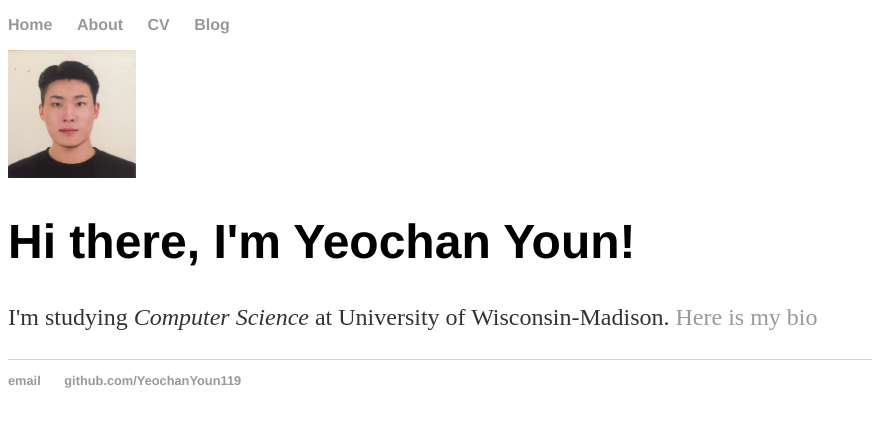
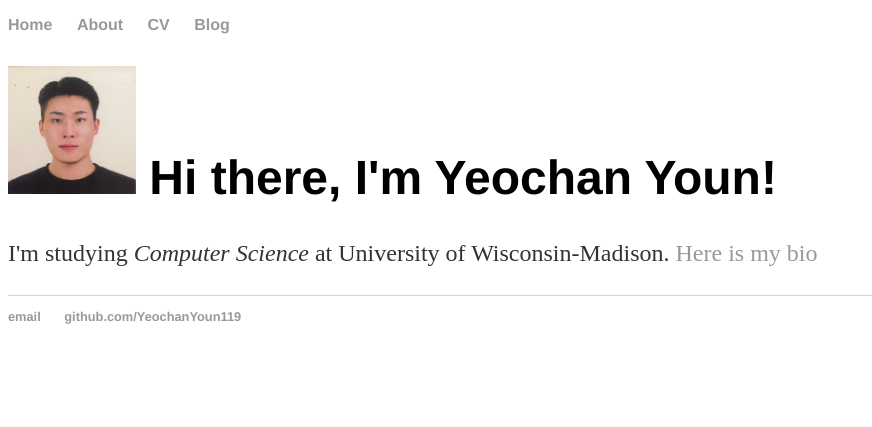
Before and after one commit to YeochanYoun119/YeochanYoun119.github.io, a Jekyll site: the page built from index.html, in a window 1280 px wide. Shown: the top 427 px of the page, without its empty margins (0-872 px from the left). Built offline with Jekyll 4.4.1, drawn with Linux system fonts in a browser that asks for light colours.

Commit message:
Update index.html

```diff
--- a/index.html
+++ b/index.html
@@ -3,7 +3,6 @@
 title: Welcome to Yeochan's page
 ---
 <div class="blurb">
-	<img src="{{ site.baseurl}}/assets/images/IMG_6676.jpg" alt="profile picture" width="128" height="128">
-	<h1>Hi there, I'm Yeochan Youn!</h1>
+	<h1><img src="{{ site.baseurl}}/assets/images/IMG_6676.jpg" alt="profile picture" width="128" height="128"> Hi there, I'm Yeochan Youn!</h1>
 	<p>I'm studying <em>Computer Science</em> at University of Wisconsin-Madison. <a href="/about"> Here is my bio</a></p>
 </div><!-- /.blurb -->
```
